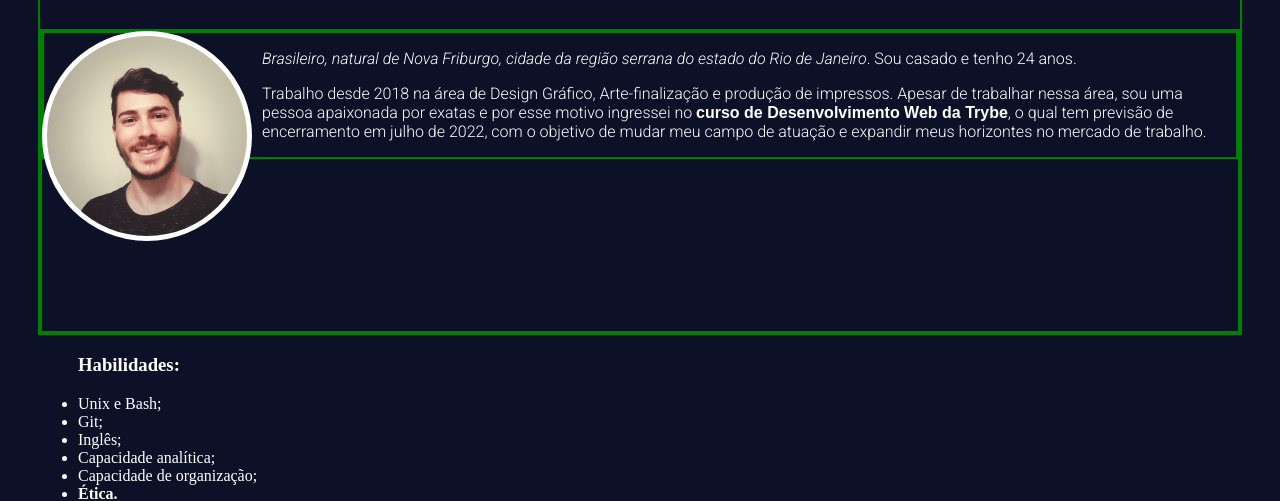
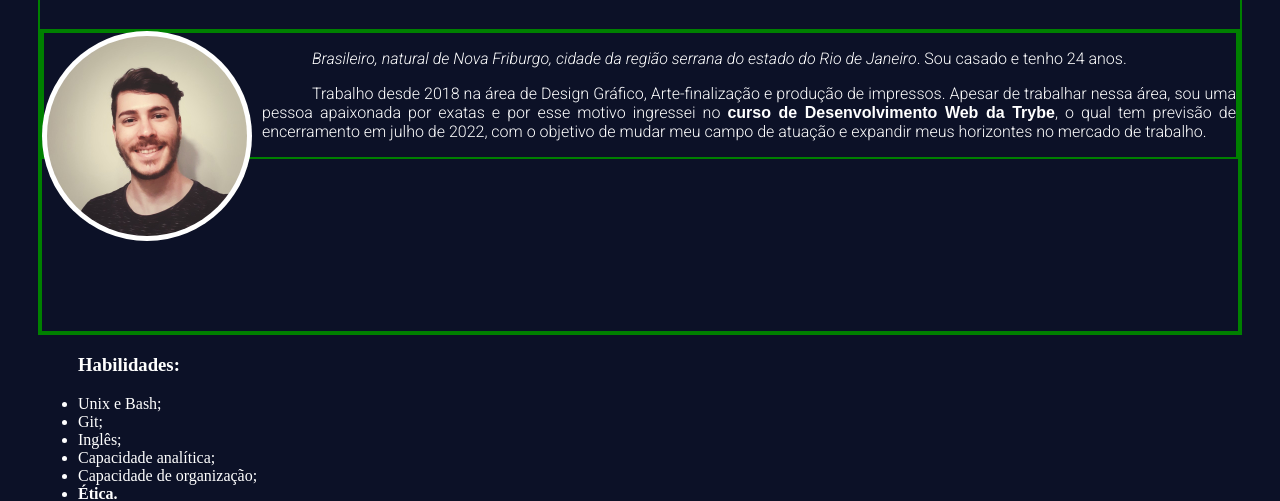
Before and after one commit to braien-machado/braien-machado.github.io, a plain HTML site: page index.html in a window 1280 px wide. Shown: the part 305-806 px from the top of the page. Drawn offline with Linux system fonts and the light colour scheme.

Commit message:
altera formataçao descriçao

```diff
--- a/style.css
+++ b/style.css
@@ -18,6 +18,8 @@ h1{
 p{
   font-family: 'Roboto', sans-serif;
   font-weight: 300;
+  text-indent: 50px;
+  text-align:justify;
 }
 
 p strong{
```
